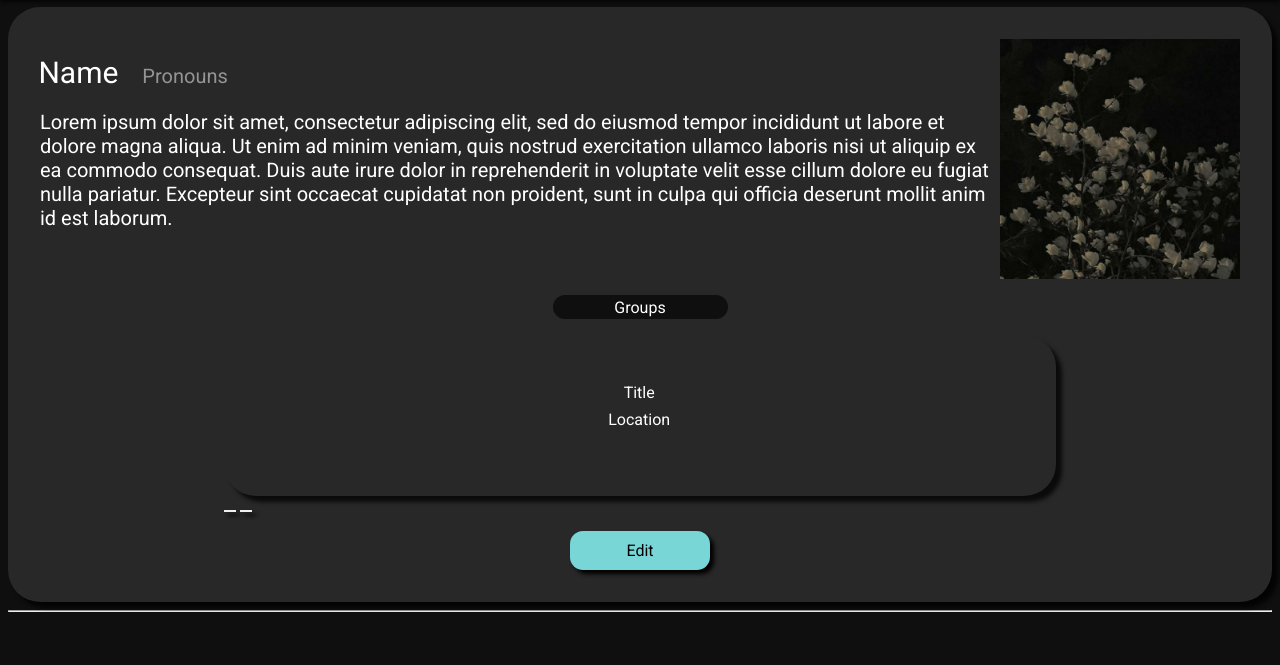
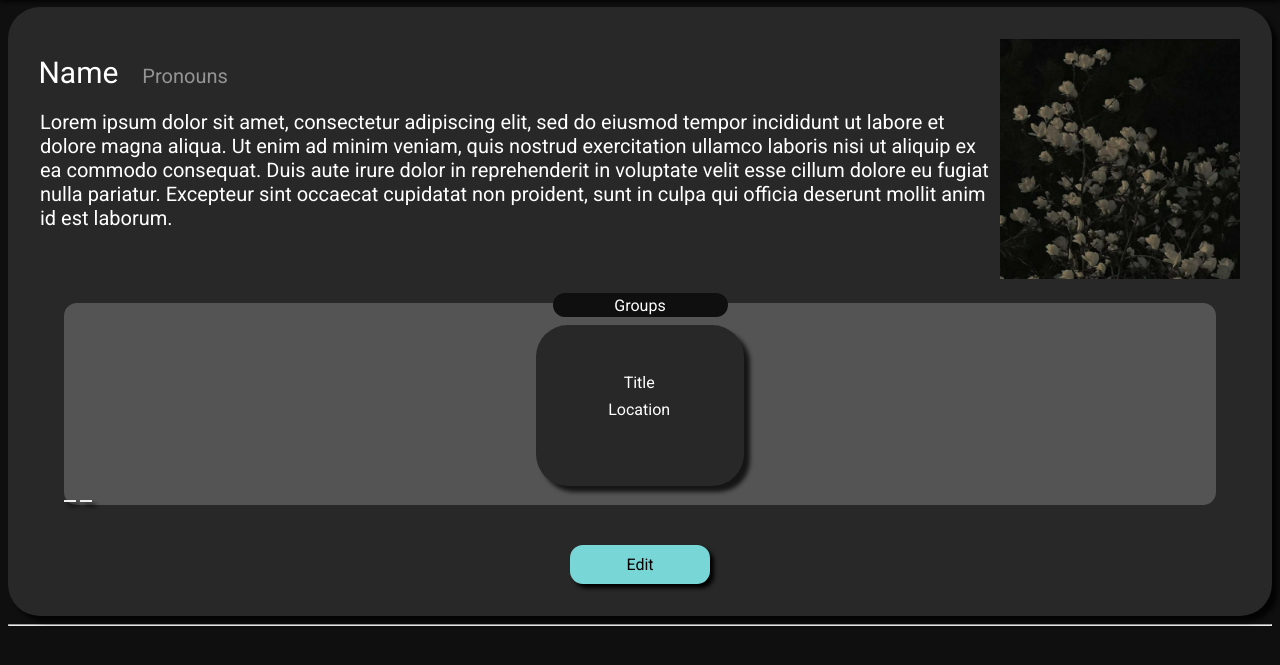
Before and after one commit to jhoney37/Roammates, a plain HTML site: page pages/profile.html in a window 1280 px wide. Shown: the part 63-728 px from the top of the page. Drawn offline with Linux system fonts and the light colour scheme.

Commit message:
Update styles.css

```diff
--- a/layouts/styles.css
+++ b/layouts/styles.css
@@ -496,6 +496,16 @@ contact-card .resource-list a:hover {
     list-style: none;
 }
 
+#profile {
+    display: flex;
+    flex-direction: column;
+    align-items: center;
+}
+
+.profile-head {
+    display: flex;
+}
+
 #profile .text ul {
     display: flex;
     gap: 1.5rem;
@@ -515,17 +525,16 @@ contact-card .resource-list a:hover {
     opacity: 50%;
 }
 
-#profile .text img {
-    max-width: 100%;
-    grid-area: b;
-}
-
 #profile img {
     max-width: 20%;
 }
 
 .carousel {
-    margin-bottom: 1rem;
+    margin-top: 1.5rem;
+    margin-bottom: 2.5rem;
+    background-color: var(--light-grey);
+    border-radius: 13px;
+    width: 90vw;
 }
 
 .carousel #header {
@@ -543,16 +552,8 @@ contact-card .resource-list a:hover {
     align-items: center;
     height: 1.5rem;
     width: 175px;
-}
-
-.profile-head {
-    display: flex;
-}
-
-#profile {
-    display: flex;
-    flex-direction: column;
-    align-items: center;
+    margin-top: -10px;
+    margin-bottom: 0.5rem;
 }
 
 #mini-group ul {
@@ -561,11 +562,7 @@ contact-card .resource-list a:hover {
     gap: 0.5rem;
 }
 
-mini-group-card #mini-group {
-    width: 60vw;
-}
-
-mini-group-card .primary, mini-group-card .secondary {
+#mini-group .primary, #mini-group .secondary {
     text-align: center;
     margin-right: 2.6rem;
 }
```
